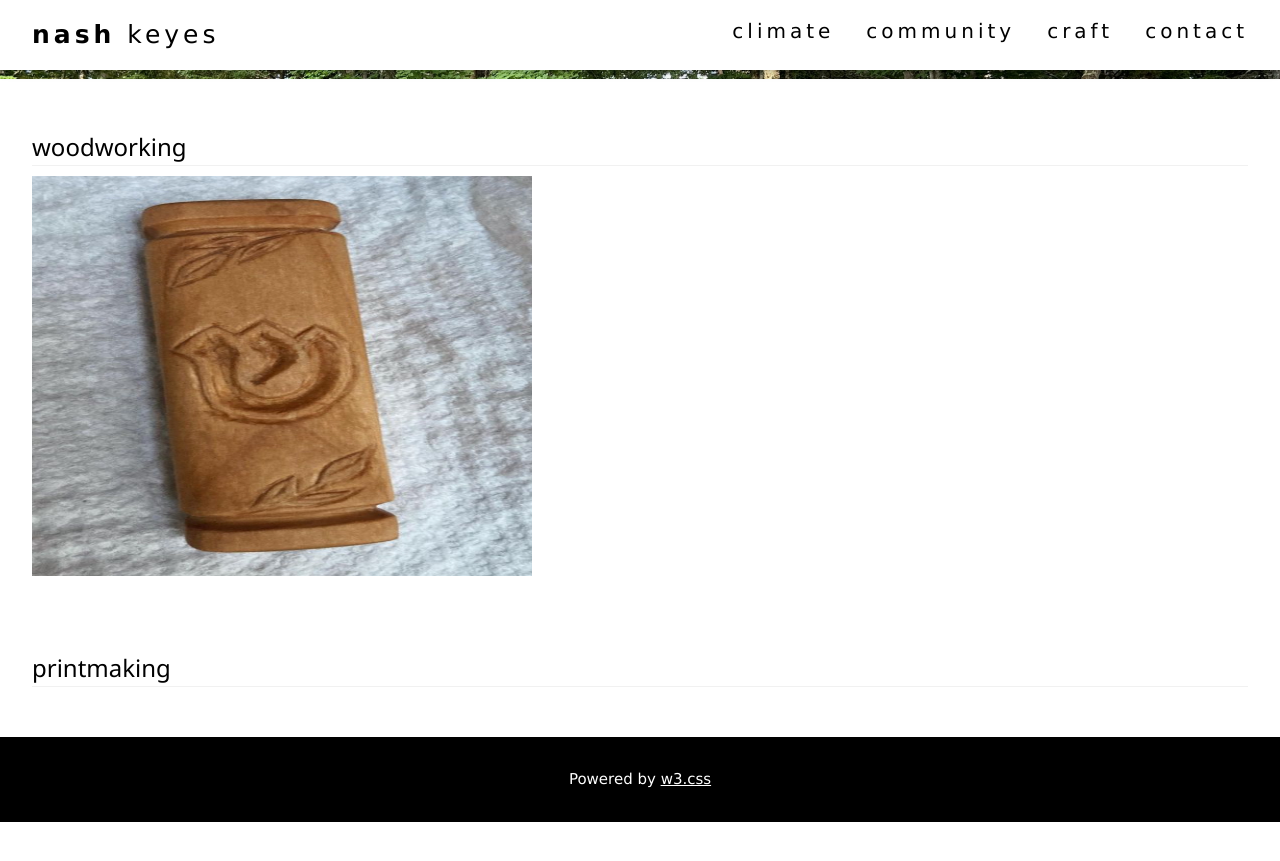
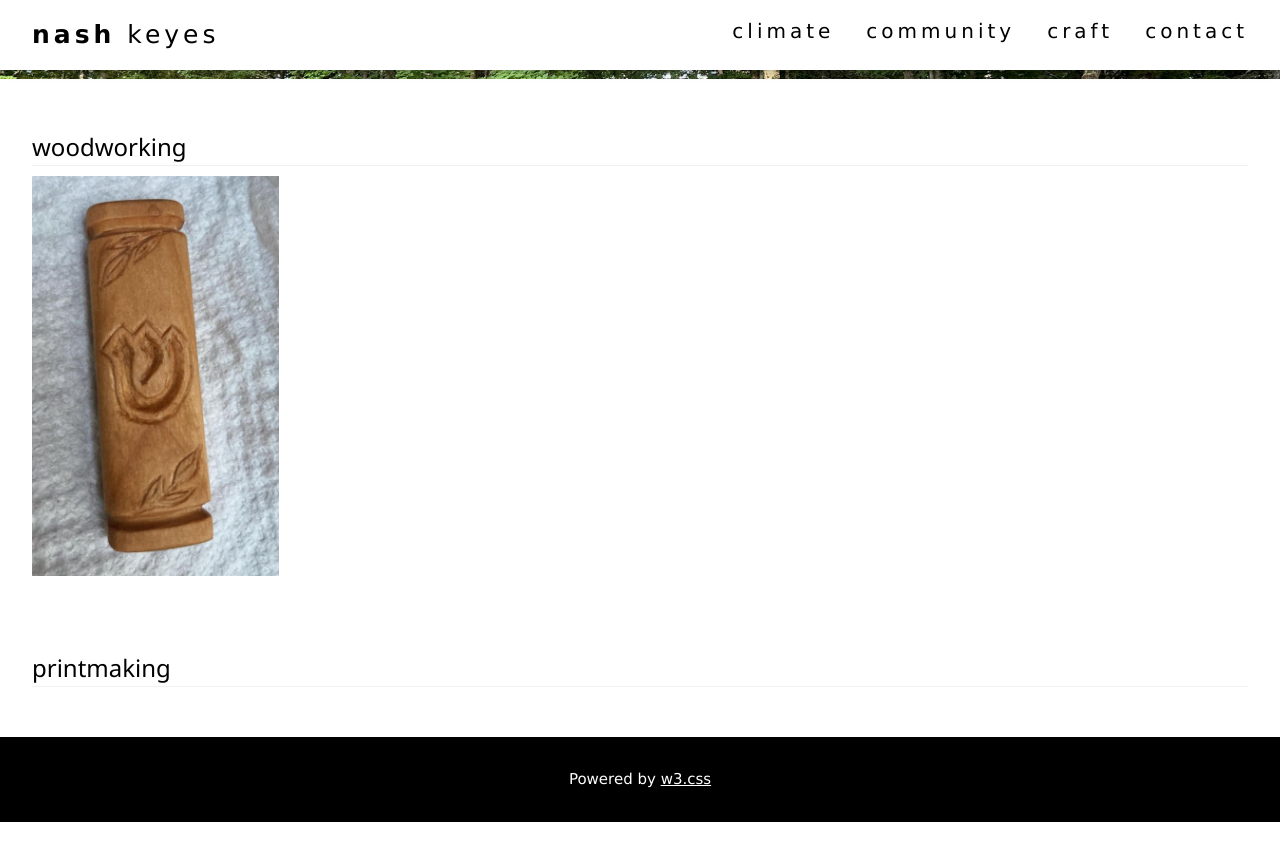
Before and after one commit to ndbkeyes/ndbkeyes.github.io, a Jekyll site: the page craft.html, which Jekyll copies as it is, in a window 1280 px wide. Shown: the top 861 px of the page. Built offline with Jekyll 4.4.1, drawn with Linux system fonts in a browser that asks for light colours.

Commit message:
Update craft.html

```diff
--- a/craft.html
+++ b/craft.html
@@ -38,7 +38,7 @@
     <!-- Woodworking Section -->
     <div class="w3-container w3-padding-32" id="woodworking">
       <h3 class="w3-border-bottom w3-border-light-grey">woodworking</h3>
-      <img src="assets/arts/WW_mezuzah.jpg" width="500" height="400">
+      <img src="assets/arts/WW_mezuzah.jpg" height="400">
     </div>
 
     <!-- Printmaking Section -->
```
